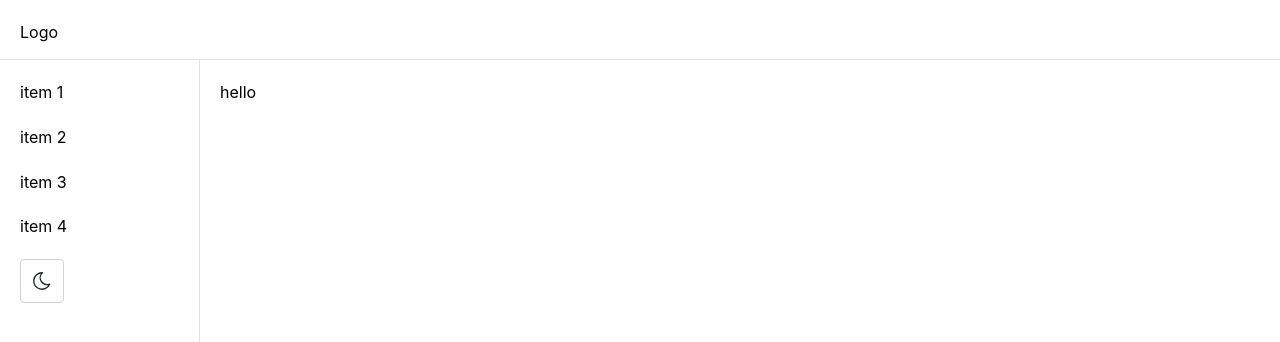
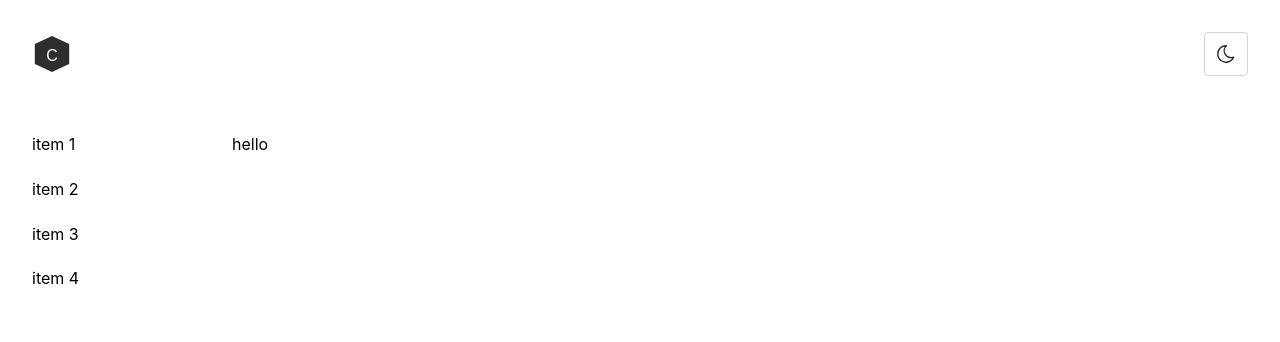
Before and after one commit to corbinmurray/Asterius, a Next.js app: page / in a window 1280 px wide. Shown: the top 342 px of the page. Built offline with nearby package versions, Linux system fonts and the light colour scheme.

Commit message:
Add logo color change

```diff
--- a/components/Layout.tsx
+++ b/components/Layout.tsx
@@ -3,13 +3,18 @@ import { AppShell, Burger, Flex, List } from "@mantine/core";
 import { useDisclosure } from "@mantine/hooks";
 import React from "react";
 import ColorThemeSwitch from "./ColorThemeSwitch";
+import LogoSvg from "./LogoSvg";
 
 export default function Layout({ children }: { children: React.ReactNode }) {
 	const [opened, { toggle }] = useDisclosure();
 
 	return (
 		<AppShell
-			header={{ height: 60 }}
+			header={{
+				height: {
+					base: 100,
+				},
+			}}
 			navbar={{
 				width: {
 					base: 100,
@@ -19,23 +24,21 @@ export default function Layout({ children }: { children: React.ReactNode }) {
 				breakpoint: "sm",
 				collapsed: { mobile: !opened },
 			}}
-			padding="lg">
-			<AppShell.Header p="lg">
-				<Flex justify="space-between">
-					<Burger opened={opened} onClick={toggle} hiddenFrom="sm" size="sm" />
-					<div>Logo</div>
+			padding="xl">
+			<AppShell.Header p="xl" withBorder={false}>
+				<Flex align="center" justify="space-between">
+					<Burger opened={opened} onClick={toggle} hiddenFrom="sm" size="md" />
+					<LogoSvg height={40} width={40} />
+					<ColorThemeSwitch />
 				</Flex>
 			</AppShell.Header>
 
-			<AppShell.Navbar p="lg">
+			<AppShell.Navbar p="xl" withBorder={false}>
 				<List listStyleType="none" type="unordered" spacing="lg">
 					<List.Item>item 1</List.Item>
 					<List.Item>item 2</List.Item>
 					<List.Item>item 3</List.Item>
 					<List.Item>item 4</List.Item>
-					<List.Item>
-						<ColorThemeSwitch />
-					</List.Item>
 				</List>
 			</AppShell.Navbar>
 
--- /dev/null
+++ b/components/LogoSvg.module.css
@@ -0,0 +1,16 @@
+.polygon {
+	@mixin dark {
+		color: var(--mantine-primary-color-filled);
+	}
+
+	@mixin light {
+        color: var(--mantine-color-dark-filled);
+	}
+}
+
+.text {
+	text-transform: capitalize;
+	font-weight: 500;
+	font-family: sans-serif;
+	color: var(--mantine-primary-color-contrast);
+}
--- /dev/null
+++ b/components/LogoSvg.tsx
@@ -0,0 +1,22 @@
+import clsx from "clsx";
+import classes from "./LogoSvg.module.css";
+const LogoSvg = ({ height, width }: { height: number; width: number }) => {
+	return (
+		<svg viewBox="0 0 100 100" xmlns="http://www.w3.org/2000/svg" height={height} width={width}>
+			<polygon points="50,5 93,25 93,75 50,95 7,75 7,25" fill="currentColor" className={clsx(classes.polygon)} />
+			<text
+				className={clsx(classes.text)}
+				x="50%"
+				y="55%"
+				textAnchor="middle"
+				fill="currentColor"
+				fontSize="40"
+				fontFamily="Arial"
+				dy=".3em">
+				C
+			</text>
+		</svg>
+	);
+};
+
+export default LogoSvg;
```
